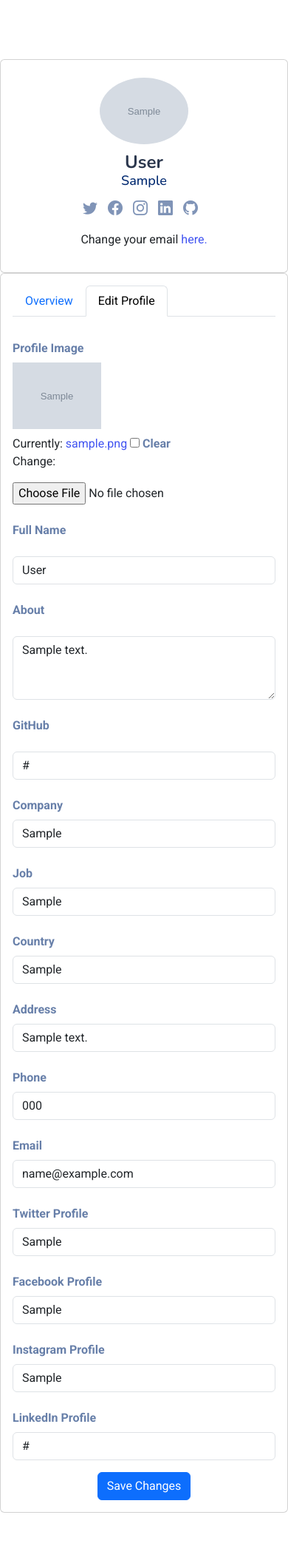
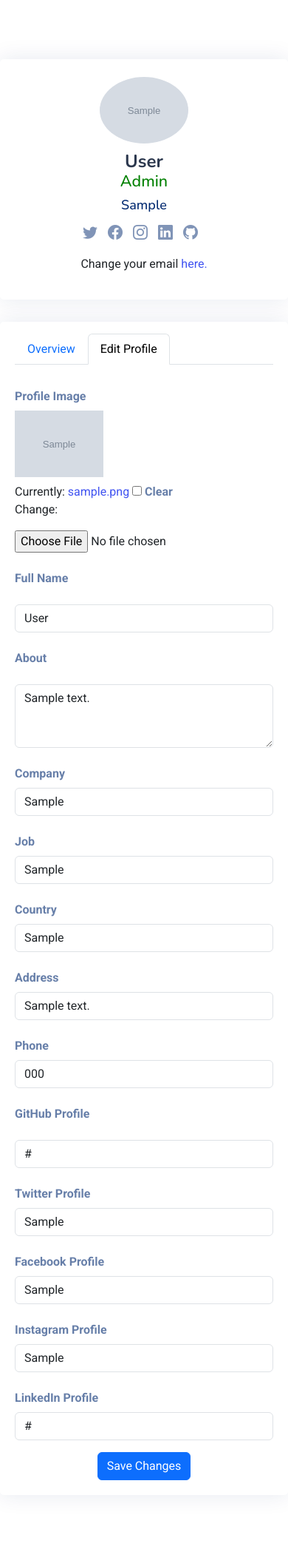
Before and after one commit to xAd4/flexstart, a Django app: page /accounts/profile/ in a window 390 px wide, after a click on "Edit Profile". Shown: the part 76-2170 px from the top of the page at 74% size. Run offline with Django 4.2, Linux system fonts and the light colour scheme; a user stored in the database is signed in; tables that the repository leaves empty hold one stand-in row (values such as "Sample post"); grey boxes marked "Sample" are stand-in pictures; some libraries are stand-ins or nearby versions.

Commit message:
Small changes

```diff
--- a/core/static/core/assets/css/main.css
+++ b/core/static/core/assets/css/main.css
@@ -3045,3 +3045,37 @@ section,
 .header-nav .profile .dropdown-item:hover {
   background-color: #f6f9ff;
 }
+
+/* Card */
+.card {
+  margin-bottom: 30px;
+  border: none;
+  border-radius: 5px;
+  box-shadow: 0px 0 30px rgba(1, 41, 112, 0.1);
+}
+
+.card-header,
+.card-footer {
+  border-color: #ebeef4;
+  background-color: #fff;
+  color: #798eb3;
+  padding: 15px;
+}
+
+.card-title {
+  padding: 20px 0 15px 0;
+  font-size: 18px;
+  font-weight: 500;
+  color: #012970;
+  font-family: "Poppins", sans-serif;
+}
+
+.card-title span {
+  color: #899bbd;
+  font-size: 14px;
+  font-weight: 400;
+}
+
+.card-body {
+  padding: 0 20px 20px 20px;
+}
--- a/core/templates/core/base.html
+++ b/core/templates/core/base.html
@@ -81,7 +81,7 @@
                     </li>
 
                     <li>
-                      <a class="dropdown-item d-flex align-items-center" href="#" onclick="document.getElementById('logout-form').submit();"> Cerrar sesión</a>
+                      <a class="dropdown-item d-flex align-items-center" href="#" onclick="document.getElementById('logout-form').submit();">Log Out</a>
                       <form id="logout-form" method="post" action="{% url 'logout' %}" style="display: none;">
                           {% csrf_token %}
                       </form>
--- a/registration/templates/registration/users_profile.html
+++ b/registration/templates/registration/users_profile.html
@@ -17,7 +17,7 @@
                 <img src="{{ user.profile.avatar.url }}" alt="Profile" class="rounded-circle"/>
               {% else %}
               {% endif %}
-              <h2>{{ user.profile.fullName|default:"No Full Name" }}</h2>
+              <h2>{{ user.profile.fullName|default:"No Full Name" }} {% if user.is_staff %} <h4 style="color:green;"> Admin </h4> {% endif %}</h2>
               <h3>{{ user.profile.job|default:"No Job Title" }}</h3>
               <div class="social-links mt-2">
                 {% if user.profile.twitter %}
@@ -151,13 +151,6 @@
                     </div>
 
                     <div class="row mb-3">
-                      <label for="bio" class="col-md-4 col-lg-3 col-form-label">GitHub</label>
-                      <div class="col-md-8 col-lg-9">
-                        {{ form.url }}
-                      </div>
-                    </div>
-
-                    <div class="row mb-3">
                       <label for="company" class="col-md-4 col-lg-3 col-form-label">Company</label>
                       <div class="col-md-8 col-lg-9">
                         {{ form.company }}
@@ -193,9 +186,9 @@
                     </div>
 
                     <div class="row mb-3">
-                      <label for="email" class="col-md-4 col-lg-3 col-form-label">Email</label>
+                      <label for="github" class="col-md-4 col-lg-3 col-form-label">GitHub Profile</label>
                       <div class="col-md-8 col-lg-9">
-                        <input name="email" type="email" class="form-control" id="email" value="{{ user.email }}" readonly/>
+                        {{ form.url }}
                       </div>
                     </div>
 
```
